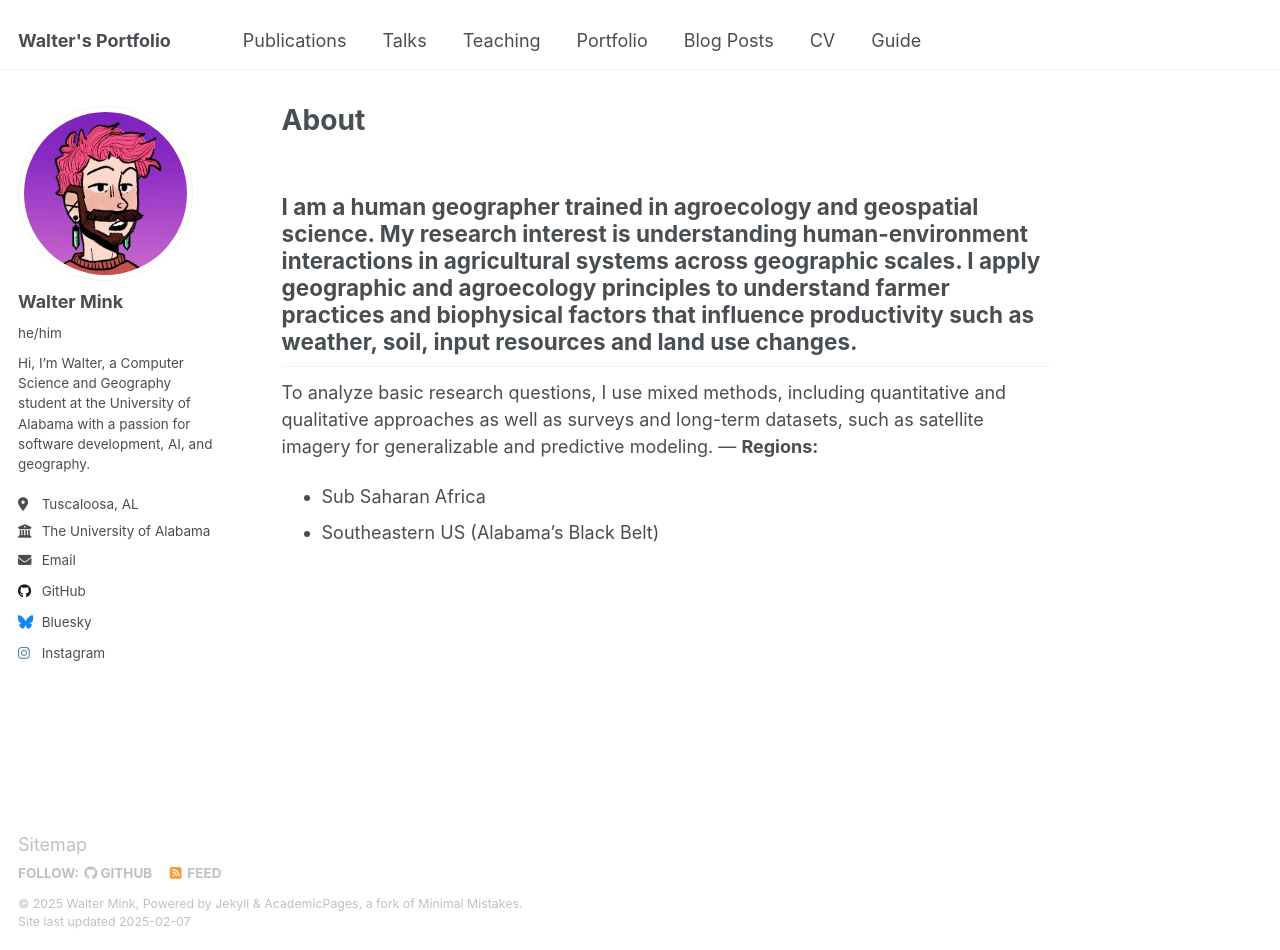
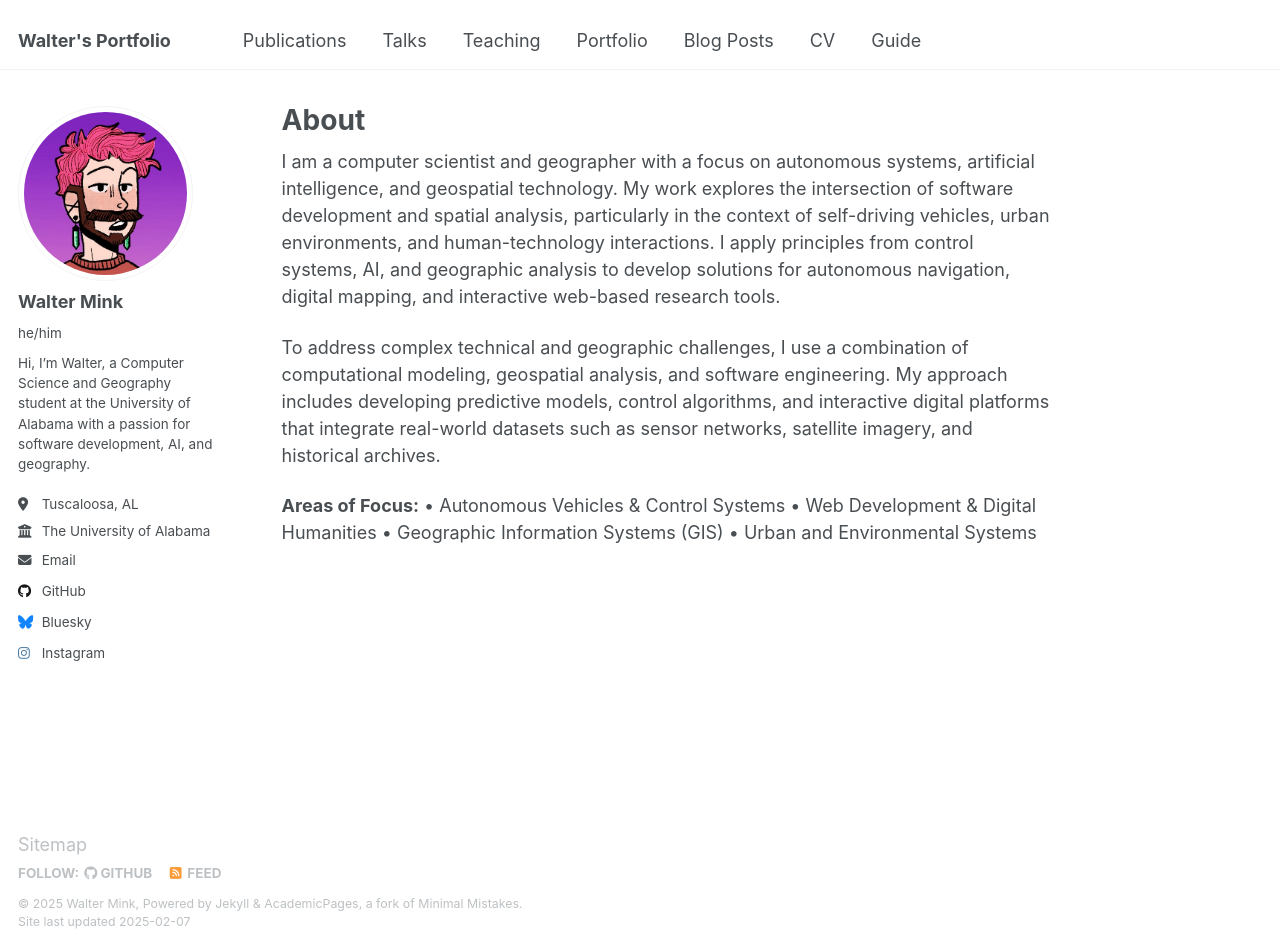
Before and after one commit to idioticEvil/idioticEvil, a Jekyll site: the page built from _pages/about.md, in a window 1280 px wide and 950 px high. Built offline with Jekyll 4.4.1, drawn with Linux system fonts in a browser that asks for light colours.

Commit message:
Update about.md with personal info
Now it isn't Dr. Mungai's exclusively

```diff
--- a/_pages/about.md
+++ b/_pages/about.md
@@ -7,10 +7,12 @@ redirect_from:
   - /about.html
   - /idioticEvil
 ---
-I am a human geographer trained in agroecology and geospatial science. My research interest is understanding human-environment interactions in agricultural systems across geographic scales. I apply geographic and agroecology principles to understand farmer practices and biophysical factors that influence productivity such as weather, soil, input resources and land use changes.
----
-To analyze basic research questions, I use mixed methods, including quantitative and qualitative approaches as well as surveys and long-term datasets, such as satellite imagery for generalizable and predictive modeling.
----
-**Regions:**
-- Sub Saharan Africa
-- Southeastern US (Alabama’s Black Belt)
+I am a computer scientist and geographer with a focus on autonomous systems, artificial intelligence, and geospatial technology. My work explores the intersection of software development and spatial analysis, particularly in the context of self-driving vehicles, urban environments, and human-technology interactions. I apply principles from control systems, AI, and geographic analysis to develop solutions for autonomous navigation, digital mapping, and interactive web-based research tools.
+
+To address complex technical and geographic challenges, I use a combination of computational modeling, geospatial analysis, and software engineering. My approach includes developing predictive models, control algorithms, and interactive digital platforms that integrate real-world datasets such as sensor networks, satellite imagery, and historical archives.
+
+**Areas of Focus:**
+	•	Autonomous Vehicles & Control Systems
+	•	Web Development & Digital Humanities
+	•	Geographic Information Systems (GIS)
+	•	Urban and Environmental Systems
```
